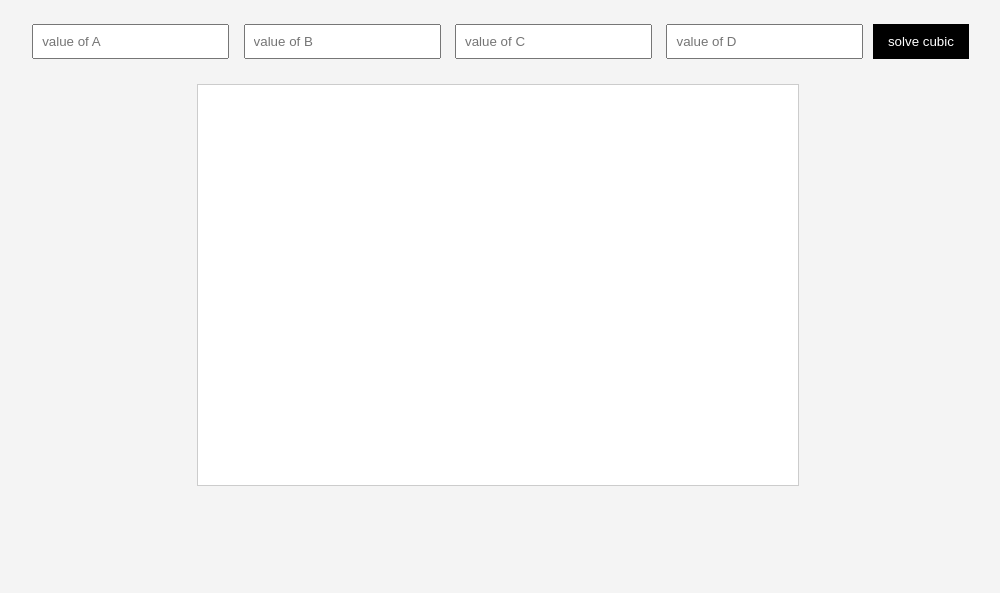
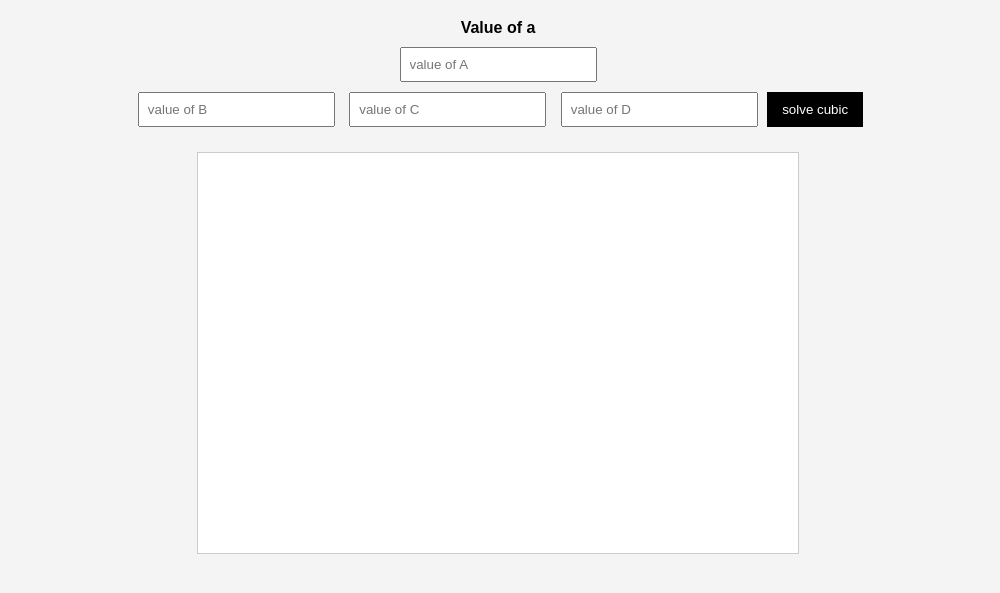
Before and after one commit to chi2008/a2, a website built with Vite: page A22/index.html in a window 1280 px wide. Shown: the part 61-654 px from the top of the page, without its empty margins (142-1142 px from the left). Built offline with nearby package versions, Linux system fonts and the light colour scheme.

Commit message:
fix one box

```diff
--- a/A22/index.html
+++ b/A22/index.html
@@ -8,10 +8,13 @@
   <body>
     <h1>Cubic solver</h1>
     <div class="input">
-      <input type="number" id="a value" placeholder="value of A">
-      <input type="number" id="b value" placeholder="value of B">
-      <input type="number" id="c value" placeholder="value of C">
-      <input type="number" id="d value" placeholder="value of D">
+      <div class="inputa">
+        <label for="a">Value of a</label>
+        <input type="number" id="a" placeholder="value of A">
+      </div>
+      <input type="number" id="b" placeholder="value of B">
+      <input type="number" id="c" placeholder="value of C">
+      <input type="number" id="d" placeholder="value of D">
       <button id="solve click" >solve cubic</button>
     </div>
     <div id="result"></div>
--- a/A22/src/style.css
+++ b/A22/src/style.css
@@ -30,3 +30,18 @@ canvas {
   border: 1px solid #ccc;
   background: white;
 }
+.inputs {
+  display: flex;
+  justify-content: center;
+  gap: 20px;
+}
+.inputa {
+  display: flex;
+  flex-direction: column;  /* THIS makes label go above */
+  align-items: center;
+}
+
+label {
+  margin-bottom: 5px;
+  font-weight: bold;
+}
```
